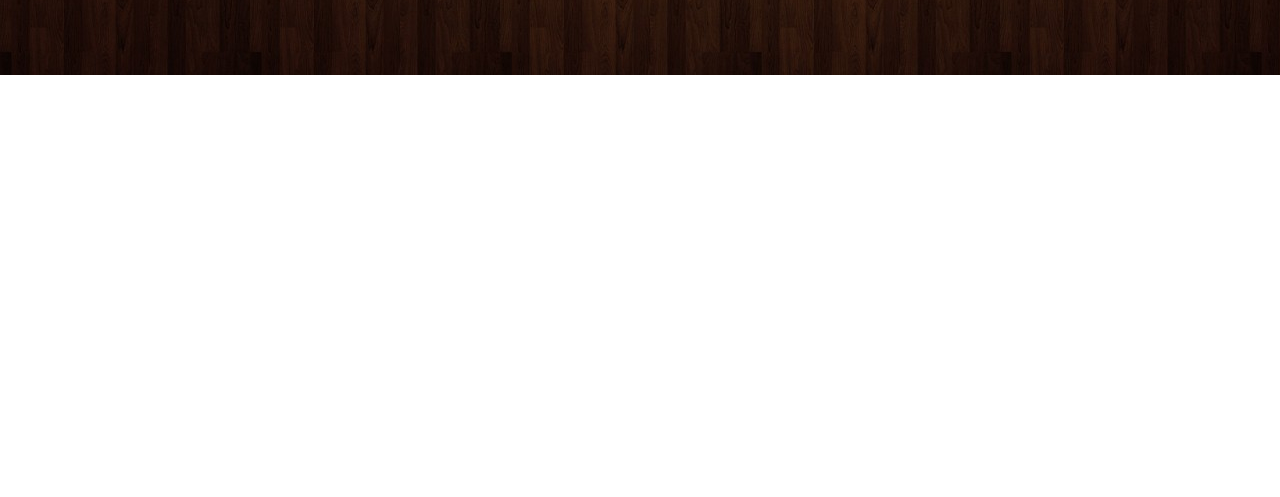
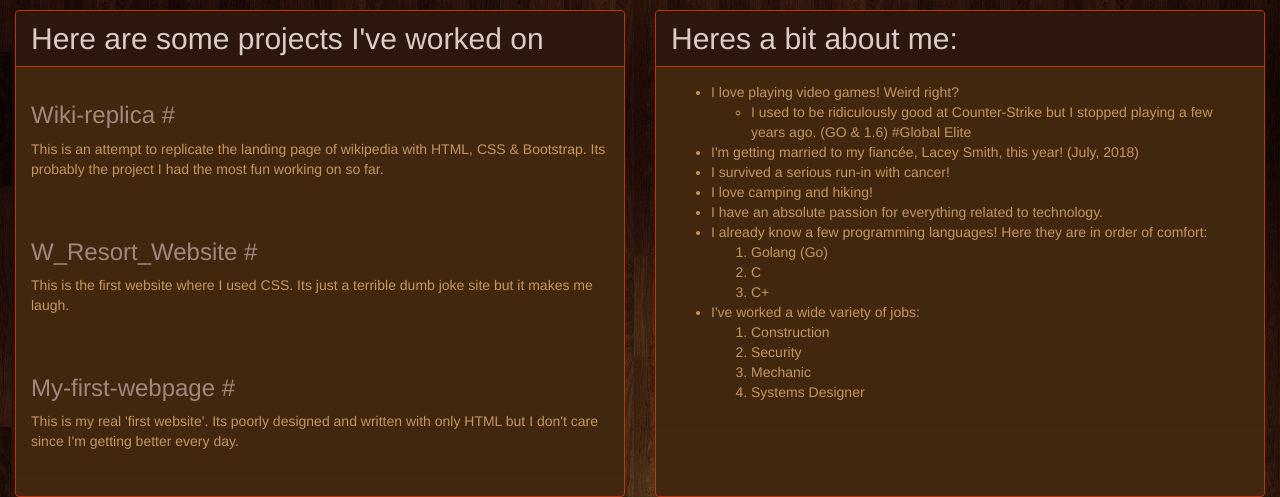
Before and after one commit to twick00/My-Portfolio, a plain HTML site: page index.html in a window 1280 px wide. Shown: the part 725-1222 px from the top of the page. Before the commit the page ends 800 px from the top, so only its background shows below. Drawn offline with Linux system fonts and the light colour scheme.

Commit message:
Finalize design and layout.

```diff
--- a/css/styles.css
+++ b/css/styles.css
@@ -21,7 +21,6 @@ body {
   background-size: auto;
   color: #c59560;
 }
-
 hr {
   border: 0;
   height: 1px;
@@ -45,6 +44,7 @@ hr {
   font-family: 'Roboto', sans-serif;
   color: rgba(191, 54, 12, 1);
   display: inline-block;
+  text-shadow:
 }
 .jumbotron {
   margin-bottom: -10;
@@ -86,3 +86,17 @@ a:hover {
   background-color: #2d160b;
   border-color: #bf360c;
 }
+
+@media (min-width: 992px) {
+   .equal{
+        display: -ms-flexbox;
+        display: -webkit-flex;
+        display: flex;
+    }
+}
+
+.panel {
+    width: 100%;
+    height: 100%;
+    background-color: #41280f;
+}
--- a/index.html
+++ b/index.html
@@ -15,11 +15,14 @@
             <h1>Tyler Wickline</h1>
           </div>
         </div>
+        <div class="col-md-12" id="profile">
+          <img src="img/tyler_wickline.jpg" alt="Its me!">
+        </div>
       </div>
     </div>
     <div class="container-fluid" id="view-area">
       <div class="row centered-form center-block">
-        <div class="container" style="width=100%">
+        <div class="container">
           <div class="navbar" style="width:100%">
             <!-- <div class="col-" -->
             <h1><a href=#>Home</a></h1>
@@ -34,8 +37,8 @@
           <hr>
         </div>
       </div>
-      <div class="row">
-        <div class="col-sm-6">
+      <div class="row equal">
+        <div class="col-lg-6">
           <div class="panel panel-default">
             <div class="panel-heading">
               <h2>Here are some projects I've worked on<h2>
@@ -50,15 +53,42 @@
             </div>
             <div class="panel-body">
               <h3><a href="https://twick00.github.io/my-first-webpage/">My-first-webpage</a> <a href="https://github.com/twick00/my-first-webpage">#</a></h3>
-              <p>This is my real 'first website'. Its poorly designed but I don't care since I'm getting better every day.</p>
-            </div>
-          <!-- <div class="panel-body">
-            <h3></h3>
-          </div> -->
+                <p>This is my real 'first website'. Its poorly designed and written with only HTML but I don't care since I'm getting better every day.</p>
             </div>
           </div>
-      <div class="col-sm-6">
-
+        </div>
+        <div class="col-lg-6">
+          <div class="panel panel-default">
+            <div class="panel-heading">
+              <h2>Heres a bit about me:</h2>
+            </div>
+              <div class="panel-body">
+                <ul>
+                  <li>I love playing video games! Weird right?</li>
+                    <ul>
+                      <li>I used to be ridiculously good at Counter-Strike but I stopped playing a few years ago. (GO & 1.6)   #Global Elite</li>
+                    </ul>
+                  <li> I'm getting married to my fiancée, Lacey Smith, this year! (July, 2018)</li>
+                  <li>I survived a serious run-in with cancer!</li>
+                  <li>I love camping and hiking!</li>
+                  <li>I have an absolute passion for everything related to technology.</li>
+                  <li>I already know a few programming languages! Here they are in order of comfort:</li>
+                    <ol>
+                      <li>Golang (Go)</li>
+                      <li>C</li>
+                      <li>C+</li>
+                    </ol>
+                  <li>I've worked a wide variety of jobs:</li>
+                    <ol>
+                      <li>Construction</li>
+                      <li>Security</li>
+                      <li>Mechanic</li>
+                      <li>Systems Designer</li>
+                    </ol>
+                </ul>
+              </div>
+          </div>
+        </div>
       </div>
     </div>
   </body>
```
Also changed, not shown: img/tyler_wickline.jpg (added). Lines whose indentation alone changed are shown as unchanged.
